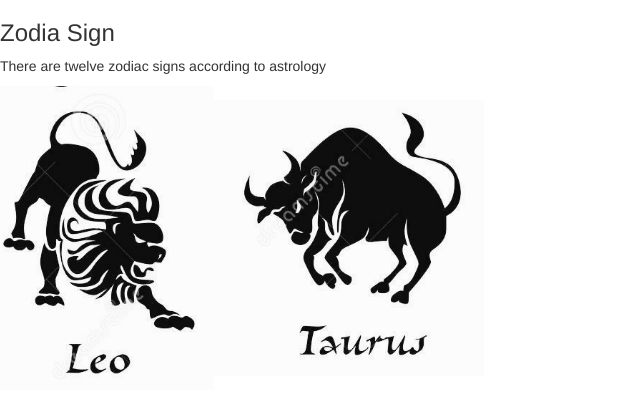
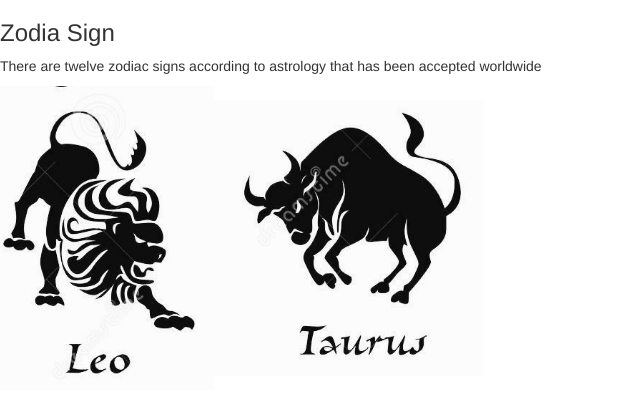
Before and after one commit to bmanandhar/astrology, a plain HTML site: page index.html in a window 1280 px wide. Shown: the whole page, without its empty margins (0-640 px from the left). Drawn offline with Linux system fonts and the light colour scheme.

Commit message:
we are committing our changes

```diff
--- a/index.html
+++ b/index.html
@@ -11,7 +11,7 @@
     </head>
     <body >
         <h3>Zodia Sign</h3>
-        <p>There are twelve zodiac signs according to astrology</p>
+        <p>There are twelve zodiac signs according to astrology that has been accepted worldwide</p>
         <script src="js/exercise.js"></script>
         <img src="images/leo.png" /><img src="images/taurus.png" />
     </body>
```
